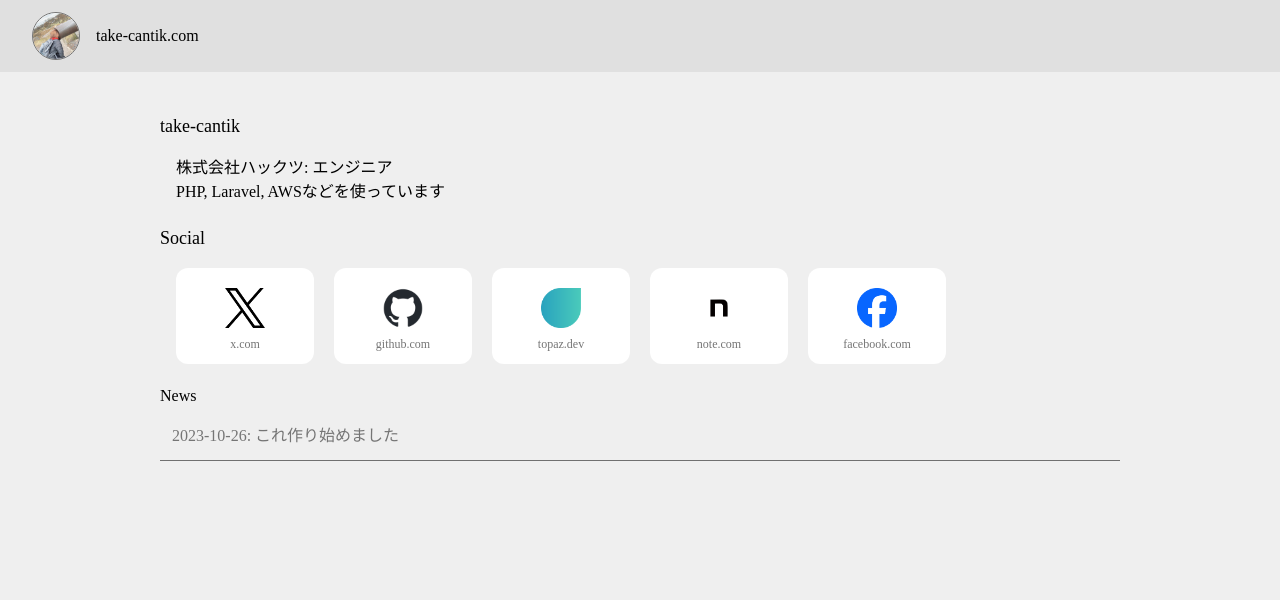
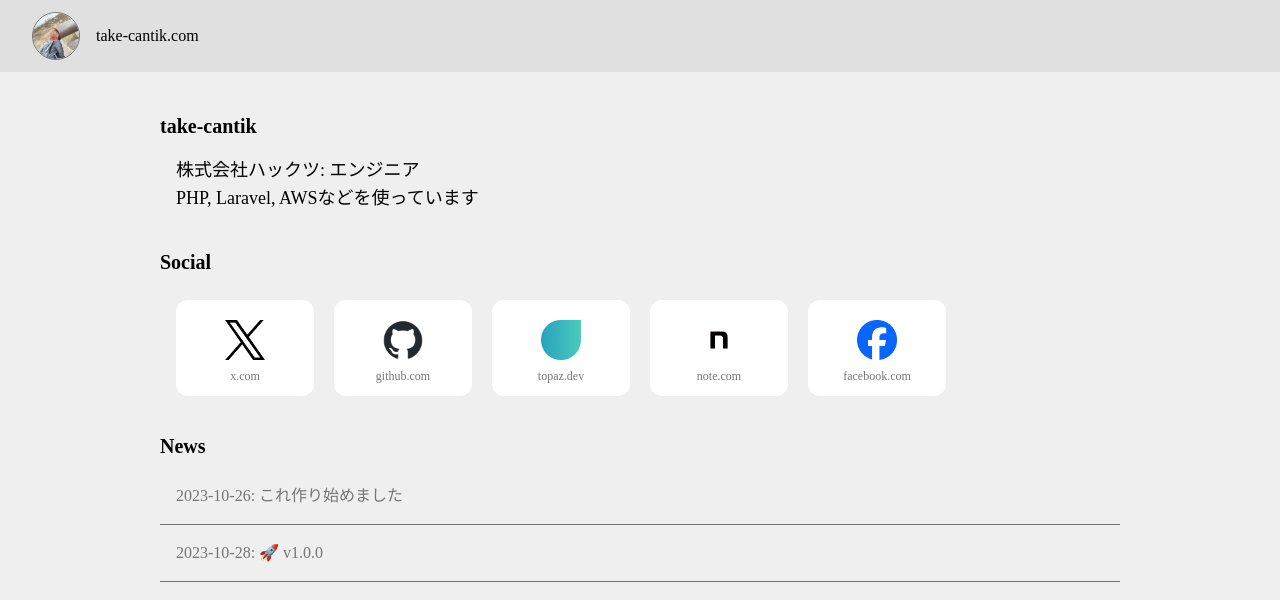
Before and after one commit to take-cantik/take-cantik, a React (Vite) app in the folder client/: page / in a window 1280 px wide. Shown: the top 600 px of the page. Built offline with nearby package versions, Linux system fonts and the light colour scheme.

Commit message:
:zap: Update style

```diff
--- a/client/src/components/NewsList.tsx
+++ b/client/src/components/NewsList.tsx
@@ -9,11 +9,11 @@ export const NewsList = ({ newsList }: NewsListProps) => (
     {newsList.map((news) => (
       <li
         key={news.path}
-        className="w-full pt-4 after:content-[''] after:w-full after:h-[1px] after:block after:mt-3 after:bg-black-lighten-2"
+        className="w-full pt-4 after:content-[''] after:w-full after:h-[1px] after:block after:mt-4 after:bg-black-lighten-2"
       >
         <a
           href={news.path}
-          className="w-full block px-3 text-base text-black-lighten-1 hover:text-black overflow-hidden text-ellipsis whitespace-nowrap duration-300"
+          className="w-full block px-4 text-base text-black-lighten-1 hover:text-black overflow-hidden text-ellipsis whitespace-nowrap duration-300"
         >{`${news.date}: ${news.content}`}</a>
       </li>
     ))}
--- a/client/src/data/home/index.ts
+++ b/client/src/data/home/index.ts
@@ -42,4 +42,9 @@ export const newsList: News[] = [
     content: "これ作り始めました",
     path: "/",
   },
+  {
+    date: "2023-10-28",
+    content: "🚀 v1.0.0",
+    path: "/",
+  },
 ];
--- a/client/src/pages/Home.tsx
+++ b/client/src/pages/Home.tsx
@@ -11,19 +11,23 @@ function Home() {
       <main className="w-full min-h-screen bg-gray-lighten-2">
         <Container>
           <section className="w-full">
-            <h2 className="text-lg mb-4">take-cantik</h2>
-            <p className="w-full px-4 mt-3 whitespace-pre-wrap">{bio}</p>
+            <h2 className="text-lg lg:text-xl font-bold mb-4">take-cantik</h2>
+            <p className="w-full px-4 mt-3 lg:text-lg whitespace-pre-wrap">
+              {bio}
+            </p>
           </section>
-          <section className="w-full mt-5">
-            <h2 className="text-lg mb-4">Social</h2>
+          <section className="w-full mt-9">
+            <h2 className="text-lg lg:text-xl font-bold mb-4 lg:mb-6">
+              Social
+            </h2>
             <nav className="w-full grid grid-cols-[repeat(auto-fill,minmax(120px,1fr))] gap-5 justify-items-center px-4">
               {socialList.map((social) => (
-                <SocialLink social={social} />
+                <SocialLink social={social} key={social.name} />
               ))}
             </nav>
           </section>
-          <section className="w-full mt-5">
-            <h2>News</h2>
+          <section className="w-full mt-9">
+            <h2 className="text-lg lg:text-xl font-bold mb-2">News</h2>
             <NewsList newsList={newsList} />
           </section>
         </Container>
```
Also changed, not shown: 1 other file (tests, documents, lock files or other folders).
